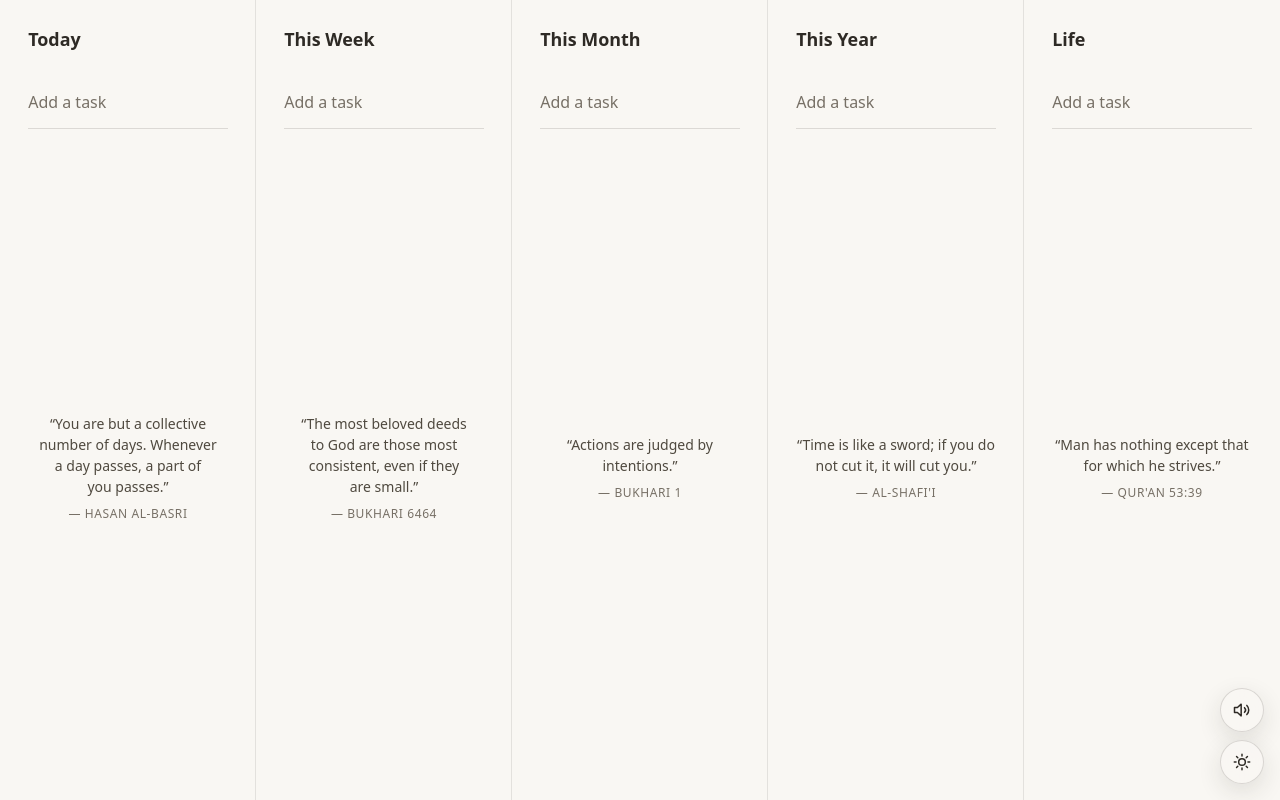
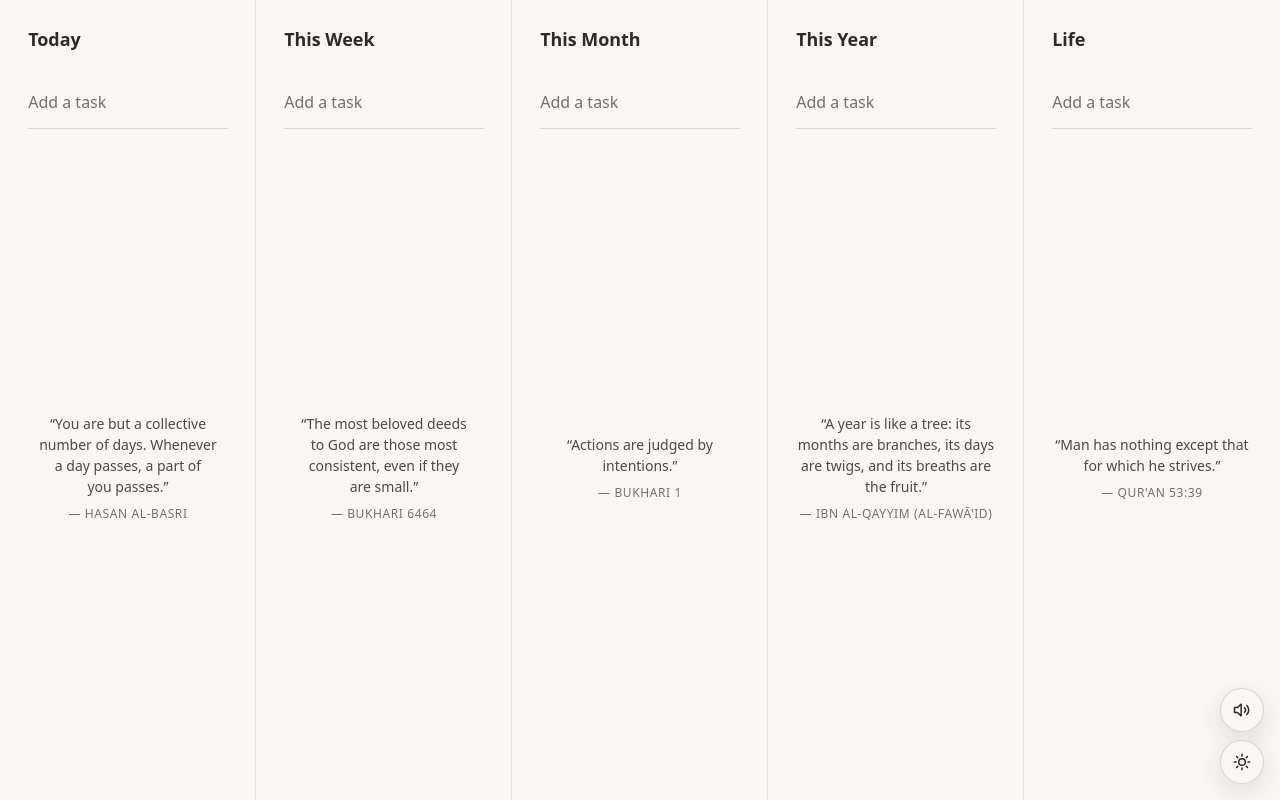
Before and after one commit to suheilOS/horizons, a React (Vite) app: page / in a window 1280 px wide. Built offline with nearby package versions, Linux system fonts and the light colour scheme; a web font is replaced by a local one.

Commit message:
feat: update Year empty state quote to Ibn al-Qayyim's tree metaphor

```diff
--- a/src/App.tsx
+++ b/src/App.tsx
@@ -48,8 +48,8 @@ const horizons = [
   {
     id: "year",
     title: "This Year",
-    emptyQuote: "Time is like a sword; if you do not cut it, it will cut you.",
-    emptySource: "Al-Shafi'i",
+    emptyQuote: "A year is like a tree: its months are branches, its days are twigs, and its breaths are the fruit.",
+    emptySource: "Ibn al-Qayyim (Al-Fawā'id)",
   },
   {
     id: "life",
```
